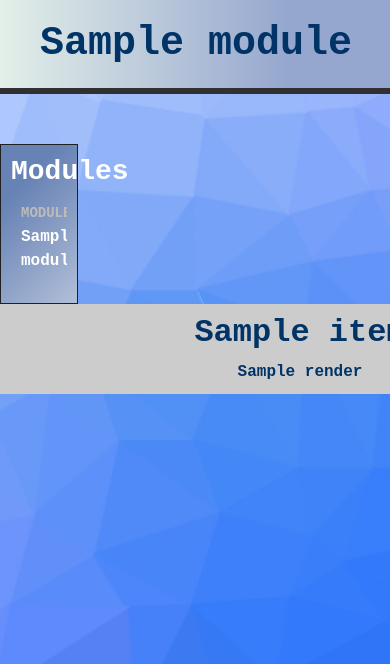
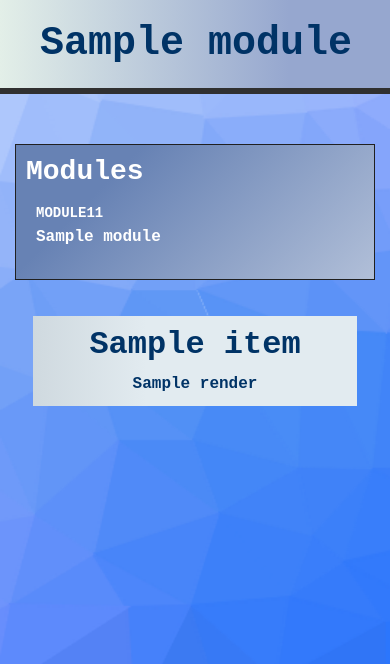
Before and after one commit to craig-glass/E-learning, a Django app: template students/templates/students/course/detail.html in a window 390 px wide; the page is wider, and only the part inside the window is pictured. Shown: the part 62-726 px from the top of that part. Run offline with Django 3.2, Linux system fonts and the light colour scheme; the template is opened without the code that fills it: most values are stand-ins (such as "Sample title", 1, 10 or a date in 2020); some libraries are stand-ins or nearby versions.

Commit message:
Made login page, detail.html and list.html responsive and changed design

```diff
--- a/courses/templates/registration/login.html
+++ b/courses/templates/registration/login.html
@@ -2,6 +2,9 @@
 {% block title %}Log-In{% endblock %}
 {% block content %}
 <h1>Log-In</h1>
+<div class="container">
+    <div class="row">
+        <div class="col-12">
 <div class="module">
     {% if form.errors %}
     <p>Your username and password didn't match.
@@ -18,4 +21,7 @@
     </form>
 </div>
 </div>
+    </div>
+</div>
+</div>
 {% endblock %}
--- a/static/css/base.css
+++ b/static/css/base.css
@@ -46,10 +46,11 @@ h1 {
 .module {
     padding:10px 20px;
     float:left;
-    width:600px;
-    background-color: #CCCCCC;
+    width:90%;
+    background: linear-gradient(90deg, rgba(207,217,223,1) 0%, rgba(226,235,240,1) 35%);
     text-align: center;
-    margin: auto;
+    margin: 5%;
+    margin-top:10%;
 }
 
 .module h3 {
@@ -96,7 +97,7 @@ header .menu {
 
 
 .contents {
-    width:20%;
+    width:100%;
     padding:10px;
     float:left;
     background-color: #b1bfd8;
@@ -130,7 +131,7 @@ header .menu {
 
 .contents ul span {
     text-transform:uppercase;
-    color:#bbb;
+    color:white;
     font-size:14px;
 }
 
@@ -419,3 +420,13 @@ div.moveable-list-contents div:hover {
 #sideMenu a:hover {
     color: black;
 }
+
+
+.module label{
+    float:none !important;
+    display: block !important;
+}
+
+.module input{
+    float:none !important;
+}
--- a/students/templates/students/course/detail.html
+++ b/students/templates/students/course/detail.html
@@ -7,6 +7,10 @@
 <h1>
     {{ module.title }}
 </h1>
+
+<div class="container-fluid">
+<div class="row justify-content-center">
+<div class="col-12 col-md-3 col-centered">
 <div class="contents">
     <h3>Modules</h3>
     <ul id="modules">
@@ -26,6 +30,8 @@
     {% endfor %}
     </ul>
 </div>
+</div>
+    <div class="col-12 col-md-9">
 <div class="module">
     {% for content in module.contents.all %}
     {% with item=content.item %}
@@ -34,4 +40,7 @@
     {% endwith %}
     {% endfor %}
 </div>
+    </div>
+</div>
+</div>
 {% endblock %}
```
Also changed, not shown: students/templates/students/course/list.html (+7 -0 lines), 3 other files.
